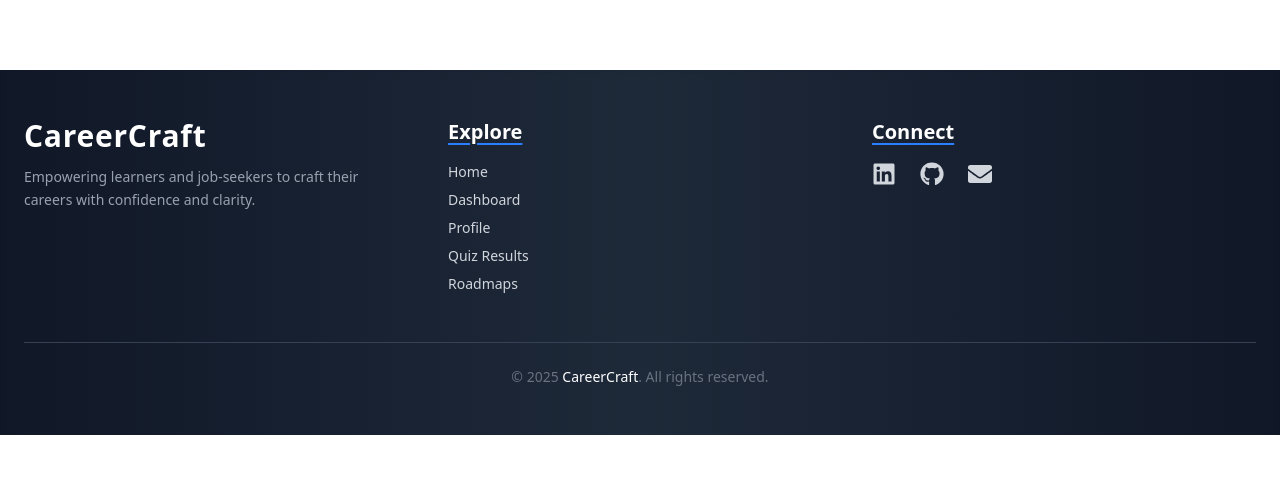
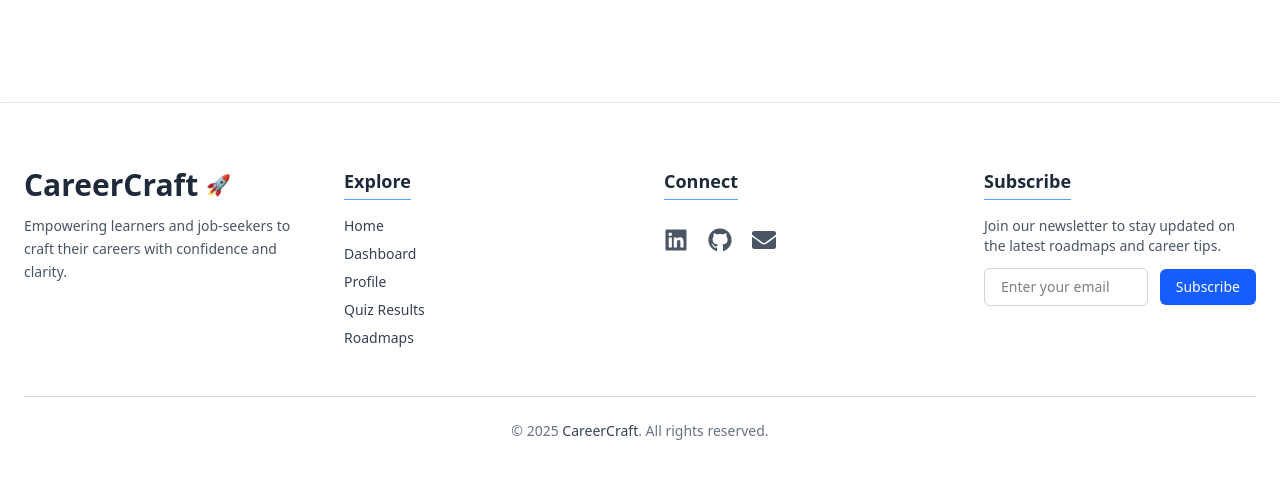
Before and after one commit to abhishek5703/CareerCraft, a React (Vite) app in the folder client/: page /login in a window 1280 px wide. Shown: the part 445-924 px from the top of the page. Before the commit the page ends 880 px from the top, so only its background shows below. Built offline with nearby package versions, Linux system fonts and the light colour scheme; no server answers.

Commit message:
Improve Footer.jsx

```diff
--- a/client/src/components/Footer.jsx
+++ b/client/src/components/Footer.jsx
@@ -3,52 +3,73 @@ import { FaLinkedin, FaGithub, FaEnvelope } from "react-icons/fa";
 
 const Footer = () => {
   return (
-    <footer className="bg-gradient-to-r from-gray-900 via-gray-800 to-gray-900 text-gray-300 py-12 px-6 mt-20 shadow-inner">
-      <div className="max-w-7xl mx-auto grid grid-cols-1 md:grid-cols-3 gap-10">
+    <footer className="backdrop-blur-sm bg-white/70 border-t border-gray-200 shadow-md px-6 py-16 mt-28">
+      <div className="max-w-7xl mx-auto grid grid-cols-1 md:grid-cols-4 gap-12">
 
         {/* Branding */}
-        <div>
-          <h2 className="text-3xl font-extrabold text-white tracking-wide mb-3">CareerCraft</h2>
-          <p className="text-sm text-gray-400 leading-relaxed">
+        <div className="space-y-3 md:col-span-1">
+          <h2 className="text-3xl font-bold text-gray-800 flex items-center gap-2">
+            CareerCraft <span className="text-xl">🚀</span>
+          </h2>
+          <p className="text-sm text-gray-600 leading-relaxed">
             Empowering learners and job-seekers to craft their careers with confidence and clarity.
           </p>
         </div>
 
-        {/* Navigation Links */}
+        {/* Explore */}
         <div>
-          <h3 className="text-xl font-semibold text-white mb-4 underline underline-offset-4 decoration-blue-500">Explore</h3>
-          <ul className="space-y-2 text-sm">
-            <li><Link to="/" className="hover:text-blue-400 transition">Home</Link></li>
-            <li><Link to="/dashboard" className="hover:text-blue-400 transition">Dashboard</Link></li>
-            <li><Link to="/profile" className="hover:text-blue-400 transition">Profile</Link></li>
-            <li><Link to="/quiz/results" className="hover:text-blue-400 transition">Quiz Results</Link></li>
-            <li><Link to="/roadmap/overview" className="hover:text-blue-400 transition">Roadmaps</Link></li>
+          <h3 className="text-lg font-semibold text-gray-800 mb-4 border-b border-blue-400 inline-block pb-1">Explore</h3>
+          <ul className="space-y-2 text-sm text-gray-700">
+            <li><Link to="/" className="hover:text-blue-600 transition">Home</Link></li>
+            <li><Link to="/dashboard" className="hover:text-blue-600 transition">Dashboard</Link></li>
+            <li><Link to="/profile" className="hover:text-blue-600 transition">Profile</Link></li>
+            <li><Link to="/quiz/results" className="hover:text-blue-600 transition">Quiz Results</Link></li>
+            <li><Link to="/dashboard" className="hover:text-blue-600 transition">Roadmaps</Link></li>
           </ul>
         </div>
 
-        {/* Socials */}
+        {/* Connect */}
         <div>
-          <h3 className="text-xl font-semibold text-white mb-4 underline underline-offset-4 decoration-blue-500">Connect</h3>
-          <div className="flex gap-6 text-2xl">
-            <a href="https://linkedin.com/in/your-profile" target="_blank" rel="noreferrer"
-              className="hover:text-blue-500 transition" title="LinkedIn">
+          <h3 className="text-lg font-semibold text-gray-800 mb-4 border-b border-blue-400 inline-block pb-1">Connect</h3>
+          <div className="flex gap-5 mt-3 text-2xl text-gray-600">
+            <Link to="/" className="hover:text-blue-600 hover:scale-110 transition duration-300" title="LinkedIn">
               <FaLinkedin />
-            </a>
-            <a href="https://github.com/your-github" target="_blank" rel="noreferrer"
-              className="hover:text-white transition hover:scale-110" title="GitHub">
+            </Link>
+            <Link to="/" className="hover:text-gray-900 hover:scale-110 transition duration-300" title="GitHub">
               <FaGithub />
-            </a>
-            <a href="mailto:youremail@example.com"
-              className="hover:text-pink-400 transition" title="Email">
+            </Link>
+            <Link to="/" className="hover:text-pink-500 hover:scale-110 transition duration-300" title="Email">
               <FaEnvelope />
-            </a>
+            </Link>
           </div>
+        </div>
+
+        {/* Newsletter */}
+        <div>
+          <h3 className="text-lg font-semibold text-gray-800 mb-4 border-b border-blue-400 inline-block pb-1">Subscribe</h3>
+          <p className="text-sm text-gray-600 mb-3">
+            Join our newsletter to stay updated on the latest roadmaps and career tips.
+          </p>
+          <form onSubmit={(e) => e.preventDefault()} className="flex flex-col sm:flex-row items-center gap-3">
+            <input
+              type="email"
+              placeholder="Enter your email"
+              className="w-full px-4 py-2 rounded-md border border-gray-300 focus:ring-2 focus:ring-blue-400 focus:outline-none text-sm bg-white"
+              required
+            />
+            <button
+              type="submit"
+              className="px-4 py-2 bg-blue-600 text-white rounded-md text-sm hover:bg-blue-700 transition w-full sm:w-auto"
+            >
+              Subscribe
+            </button>
+          </form>
         </div>
       </div>
 
-      {/* Footer bottom */}
-      <div className="border-t border-gray-700 mt-12 pt-6 text-center text-sm text-gray-500">
-        © {new Date().getFullYear()} <span className="text-white font-medium">CareerCraft</span>. All rights reserved.
+      {/* Bottom */}
+      <div className="mt-12 pt-6 text-center text-sm text-gray-500 border-t border-gray-300">
+        © {new Date().getFullYear()} <span className="font-medium text-gray-700">CareerCraft</span>. All rights reserved.
       </div>
     </footer>
   );
--- a/client/src/pages/Login.jsx
+++ b/client/src/pages/Login.jsx
@@ -19,7 +19,7 @@ const Login = () => {
     try {
       const res = await axios.post("http://localhost:5000/api/auth/login", form);
       login(res.data.token, res.data.user); // <-- fixed
-      navigate("/dashboard");
+      navigate("/");
     } catch (err) {
       const errorMessage = err.response?.data?.error || err.response?.data?.message || err.message;
       alert("Login failed: " + errorMessage);
```
